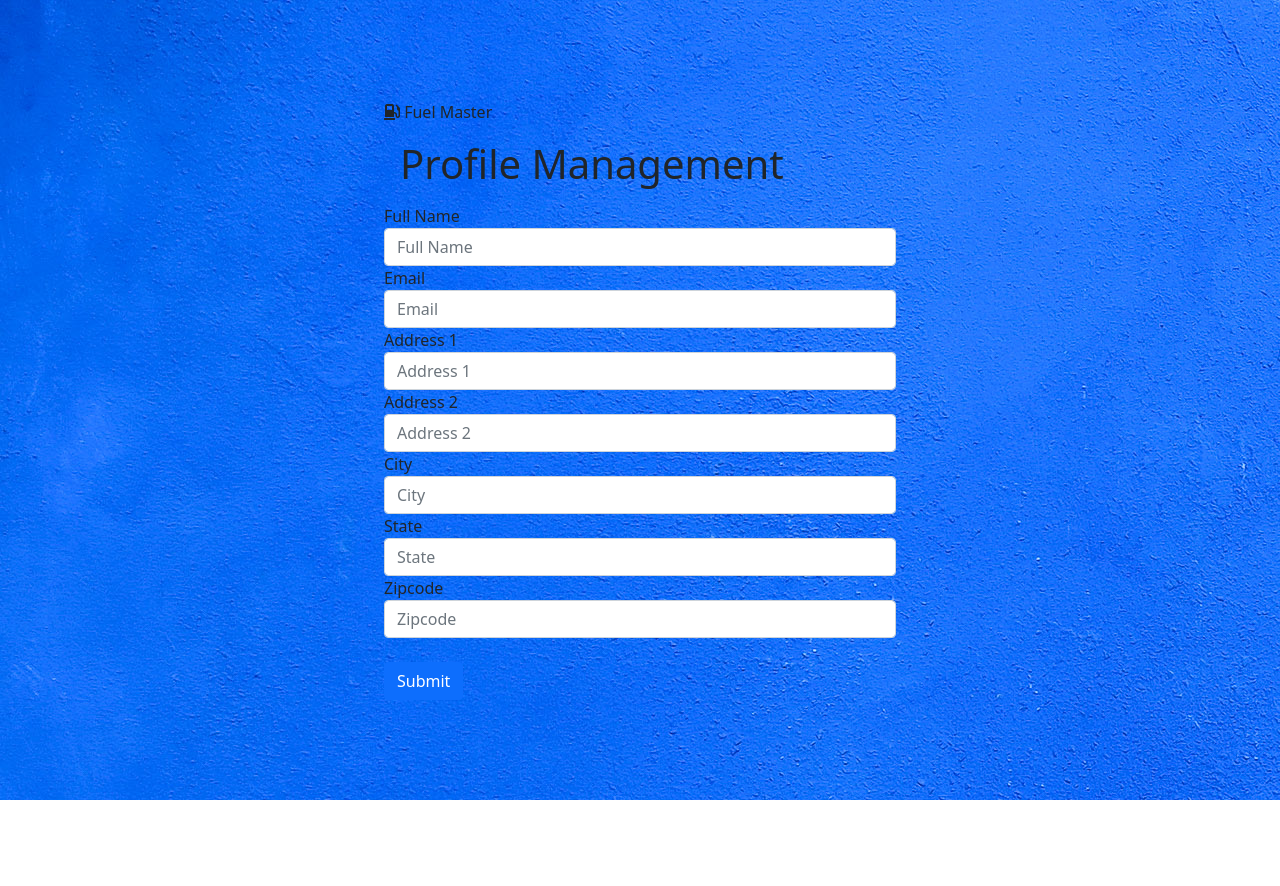
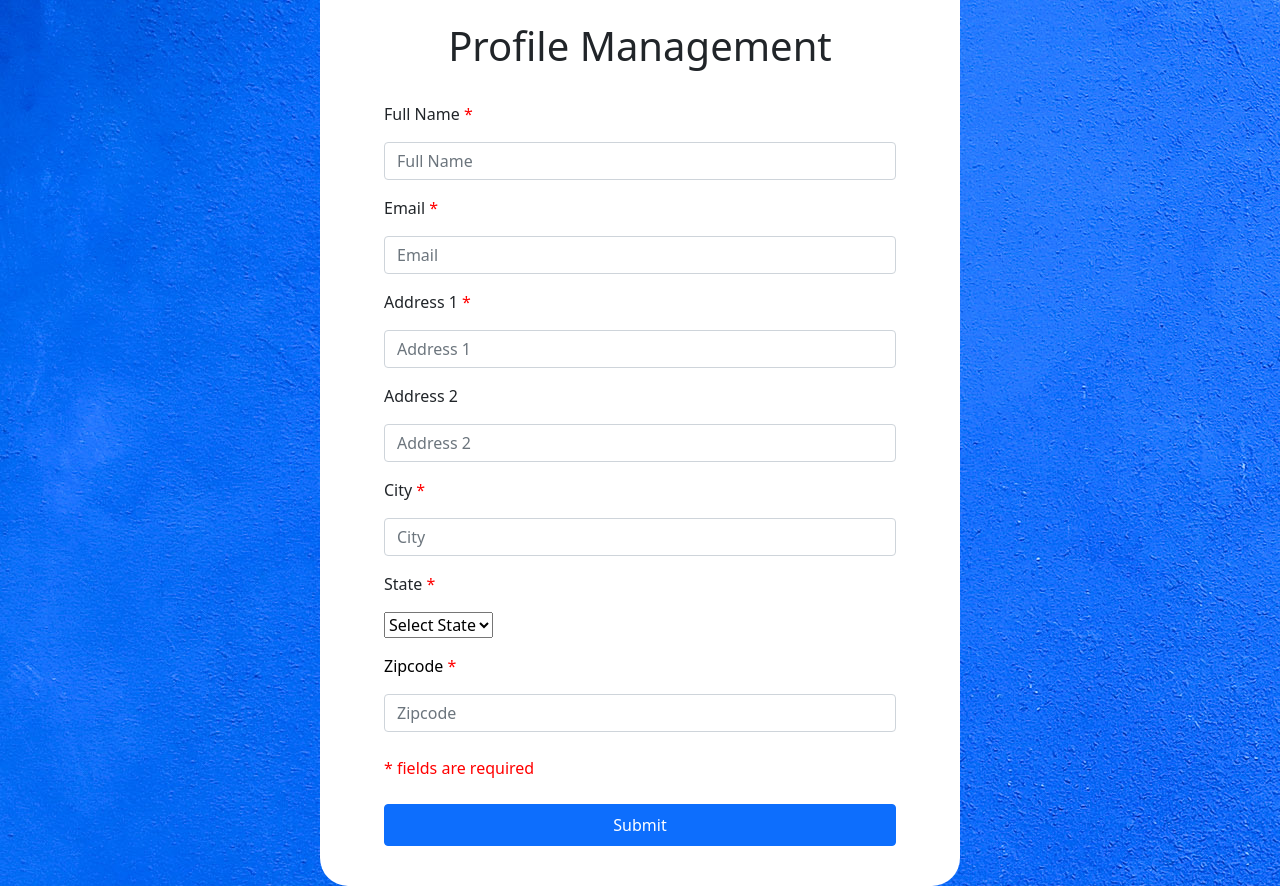
Before and after one commit to HBTHAK01/Fuel_Prediction, a Flask app: page /profile in a window 1280 px wide. Before the commit the page ends 800 px from the top, so only its background shows below. Run offline with Flask 2, Linux system fonts and the light colour scheme; some libraries are stand-ins or nearby versions.

Commit message:
FPA-14 #comment Chase Required Fields

```diff
--- a/fuel_app/static/css/profile.css
+++ b/fuel_app/static/css/profile.css
@@ -26,7 +26,7 @@ body{
     background-color: white;
 }
 
-.Create{
+.Profile{
     padding: 5% 10%;
 
 }
@@ -35,11 +35,7 @@ h1{
     margin: 1rem;
 }
 
-<<<<<<< HEAD
 .Profile h1{
-=======
-.Create h1{
->>>>>>> 3c49d1baf72da7769e627218504f355ef885937f
     text-align: center;
 }
 
--- a/fuel_app/templates/createAccount.html
+++ b/fuel_app/templates/createAccount.html
@@ -20,12 +20,13 @@
         <h1>Create Account</h1>
             <form method = "POST">
                 <div class = "form-group">
-                    <label for = "username_Create">Username</label>
+                    <label for = "username_Create"> Username <FONT COLOR=red> * </FONT></label>
                     <input type = "text" class = "form-control" placeholder= "Username" name="username_Create" required>
 
-                    <label for = "password_Create">Password</label>
+                    <label for = "password_Create">Password<FONT COLOR=red> * </FONT></label>
                     <input type = "password" class = "form-control" placeholder= "Password" name="password_Create" required>
                 </div>
+                <p><FONT COLOR=red> * fields are required </FONT></p>
                   <!-- signup submit button -->
                 <br>
                 <button type = "submit" class = "btn btn-primary">Sign up</button>
--- a/fuel_app/templates/fuelQuote.html
+++ b/fuel_app/templates/fuelQuote.html
@@ -40,13 +40,13 @@
         <h1>Fuel Quote</h1>
             <form method = "POST">
                 <div class = "form-group">
-                    <label for = "gallons_requested">Gallons Requested</label>
+                    <label for = "gallons_requested">Gallons Requested <FONT COLOR=red> * </FONT></label>
                     <input type = "number" class = "form-control" placeholder= "Gallons Requested" name="gallons_requested" required>
 
                     <label for = "delivery_address">Delivery Address</label>
                     <input type = "text" class = "form-control" name="delivery_address" required>
 
-                    <label for = "delivery_date">Delivery Date</label>
+                    <label for = "delivery_date">Delivery Date<FONT COLOR=red> * </FONT></label>
                     <input type = "date" class = "form-control" name="delivery_date">
 
                     <label for = "price_rate">Price/gallon</label>
@@ -56,7 +56,7 @@
                     <input type = "number" class = "form-control" name="total_price" required>
                 </div>
                 <br>
-
+                <p><FONT COLOR=red> * fields are required </FONT> </p>
                 <!-- button to submit fuel quote info -->
                 <button type = "submit" class = "btn btn-primary">Submit</button>
             </form>
--- a/fuel_app/templates/profile.html
+++ b/fuel_app/templates/profile.html
@@ -5,12 +5,12 @@
 <title>Profile</title>
 <link rel="stylesheet" href="static\css\profile.css"
 
-{% endblock %}
+{% endblock %}S
 
 {% block body %}
 
 <div class = "my-container">
-    <div class = "Create">
+    <div class = "Profile">
         <div class = "icon">
             <i class="fas fa-gas-pump"></i>
             <label>Fuel Master</label>
@@ -20,29 +20,84 @@
         <h1>Profile Management</h1>
             <form method = "POST">
                 <div class = "form-group">
-                    <label for = "name_Profile">Full Name</label>
+                    <label for = "name_Profile">Full Name <FONT COLOR=red> * </FONT> </label>
                     <input type = "text" class = "form-control" placeholder= "Full Name" name="name_Profile" required>
 
-                    <label for = "email_address">Email</label>
+                    <label for = "email_address">Email<FONT COLOR=red> * </FONT> </label>
                     <input type = "email" class = "form-control" placeholder= "Email" name="email_address" required>
 
-                    <label for = "Address1_Profile">Address 1</label>
+                    <label for = "Address1_Profile">Address 1<FONT COLOR=red> * </FONT> </label>
                     <input type = "text" class = "form-control" placeholder= "Address 1" name="Address1_Profile" required>
 
                     <label for = "Address2_Profile">Address 2</label>
                     <input type = "text" class = "form-control" placeholder= "Address 2" name="Address2_Profile" required>
 
-                    <label for = "city_Profile">City</label>
+                    <label for = "city_Profile">City<FONT COLOR=red> * </FONT> </label>
                     <input type = "text" class = "form-control" placeholder= "City" name="city_Profile" required>
 
-                    <label for = "state_Profile">State</label>
-                    <input type = "text" class = "form-control" placeholder= "State" name="state_Profile" required>
+                    <label for = "state_Profile">State<FONT COLOR=red> * </FONT> </label>
+                        <br>
+                        <select id="select-state" placeholder="Pick a state...">
+                            <option value=""> Select State </option>
+                            <option value="AL">AL</option>
+	                        <option value="AK">AK</option>
+	                        <option value="AR">AR</option>
+	                        <option value="AZ">AZ</option>
+	                        <option value="CA">CA</option>
+	                        <option value="CO">CO</option>
+	                        <option value="CT">CT</option>
+	                        <option value="DC">DC</option>
+	                        <option value="DE">DE</option>
+	                        <option value="FL">FL</option>
+	                        <option value="GA">GA</option>
+	                        <option value="HI">HI</option>
+	                        <option value="IA">IA</option>
+	                        <option value="ID">ID</option>
+	                        <option value="IL">IL</option>
+	                        <option value="IN">IN</option>
+	                        <option value="KS">KS</option>
+	                        <option value="KY">KY</option>
+	                        <option value="LA">LA</option>
+	                        <option value="MA">MA</option>
+	                        <option value="MD">MD</option>
+	                        <option value="ME">ME</option>
+	                        <option value="MI">MI</option>
+	                        <option value="MN">MN</option>
+	                        <option value="MO">MO</option>
+	                        <option value="MS">MS</option>
+	                        <option value="MT">MT</option>
+	                        <option value="NC">NC</option>
+	                        <option value="NE">NE</option>
+	                        <option value="NH">NH</option>
+	                        <option value="NJ">NJ</option>
+	                        <option value="NM">NM</option>
+	                        <option value="NV">NV</option>
+	                        <option value="NY">NY</option>
+	                        <option value="ND">ND</option>
+	                        <option value="OH">OH</option>
+	                        <option value="OK">OK</option>
+	                        <option value="OR">OR</option>
+	                        <option value="PA">PA</option>
+	                        <option value="RI">RI</option>
+	                        <option value="SC">SC</option>
+	                        <option value="SD">SD</option>
+	                        <option value="TN">TN</option>
+	                        <option value="TX">TX</option>
+	                        <option value="UT">UT</option>
+	                        <option value="VT">VT</option>
+	                        <option value="VA">VA</option>
+	                        <option value="WA">WA</option>
+	                        <option value="WI">WI</option>
+	                        <option value="WV">WV</option>
+	                        <option value="WY">WY</option>
+                        </select>
+                    <br>
 
-                    <label for = "zipcode_Profile">Zipcode</label>
+                    <label for = "zipcode_Profile"><FONT COLOR=black>Zipcode<FONT COLOR=red> * </label>
                     <input type = "text" class = "form-control" placeholder= "Zipcode" name="zipcode_Profile" required>
                 </div>
                 <br>
-
+                <p><FONT COLOR=red> * fields are required </p>
                 <!-- the button to submit profile details -->
                 <button type = "submit" class = "btn btn-primary">Submit</button>
             </form>
```
